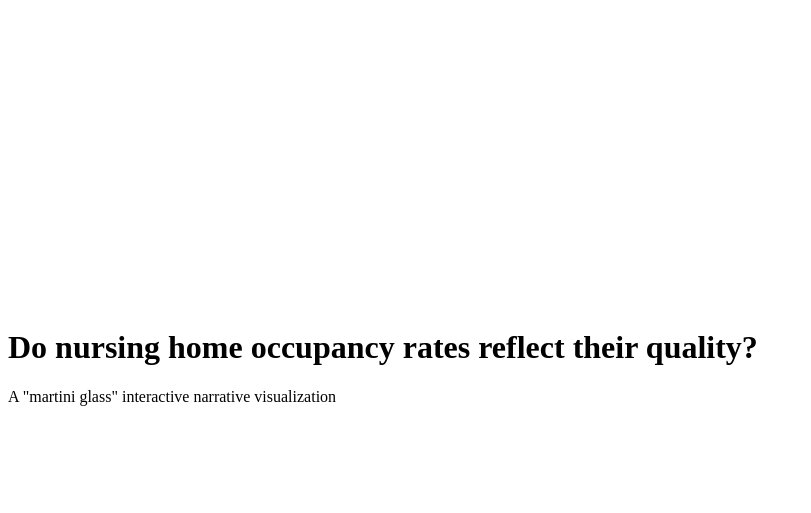
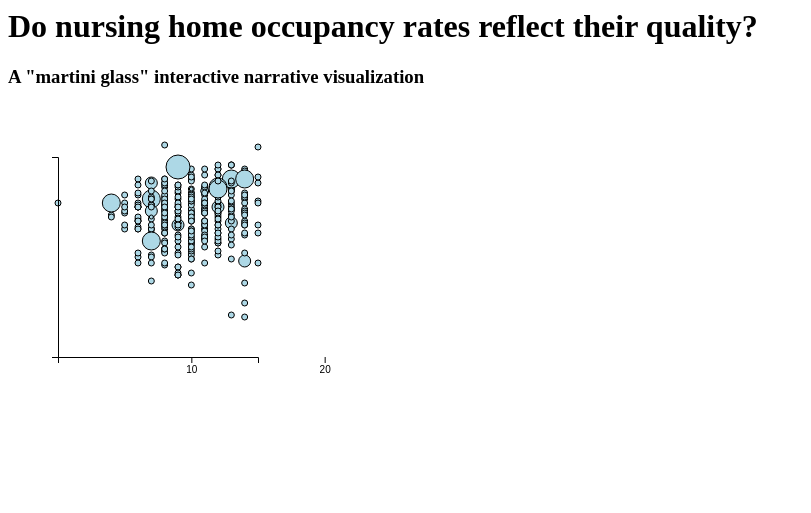
Before and after one commit to justinqquall/justinqquall.github.io, a plain HTML site: page index.html in a window 1280 px wide. Shown: the whole page, without its empty margins (0-811 px from the left). Drawn offline with nearby package versions, Linux system fonts and the light colour scheme; no server answers.

Commit message:
File changeover

```diff
--- a/index.html
+++ b/index.html
@@ -2,20 +2,23 @@
 <script src='https://d3js.org/d3.v5.min.js'></script>
 <style> circle {fill: lightblue; stroke: black;} </style>
 <body onload='init()'>
+
+<h1>Do nursing home occupancy rates reflect their quality?</h1>
+<h3>A "martini glass" interactive narrative visualization</h3>
+
 <svg width=300 height=300>
 </svg>
 
-<h1>Do nursing home occupancy rates reflect their quality?</h1>
-<p>A "martini glass" interactive narrative visualization</p>
-
+<svg2 width=300 height=300>
+</svg2>
 
 <script>
 async function init() {
-	  const data = await d3.csv(
-    'https://flunky.github.io/cars2017.csv');
+    const data = await d3.csv(
+    'https://justinqquall.github.io/Nursing_Homes.csv');
 
-  var xScale = d3.scaleLog().domain([10,150]).range([0,200]);
-  var yScale = d3.scaleLog().domain([10,150]).range([200,0]);
+  var xScale = d3.scaleLinear().domain([0,15]).range([0,200]);
+  var yScale = d3.scaleLinear().domain([0,1]).range([200,0]);
   var rScale = d3.scaleLinear().domain([0,12]).range([2,14]);
 
   d3.select('svg')
@@ -27,9 +30,9 @@ async function init() {
     .data(data)
   .enter()
   .append('circle')
-    .attr('cx', function (d) { return xScale(d.AverageCityMPG); } )
-    .attr('cy', function (d) { return yScale(d.AverageHighwayMPG); } )
-    .attr('r', function (d) {return rScale(d.EngineCylinders); } );
+    .attr('cx', function (d) { return xScale(d.Total_Score); } )
+    .attr('cy', function (d) { return yScale(d.Occupancy_Rate); } )
+    .attr('r', function (d) {return rScale(d.Urban_Rural); } );
 
   d3.select('svg').append('g')
     .attr('transform', 'translate('+50+','+50+')')
@@ -38,9 +41,9 @@ async function init() {
   d3.select('svg').append('g')
     .attr('transform', 'translate('+50+','+250+')')
     .call(d3.axisBottom(xScale).tickValues([10,20,50,100]).tickFormat(d3.format("~s")));
+}
 
 
-}
 </script>
 </body>
 </html>
```
